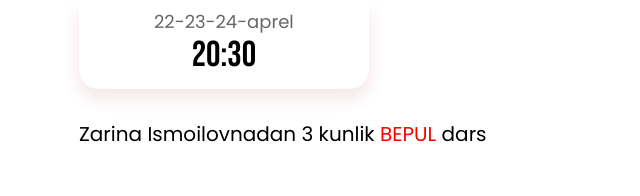
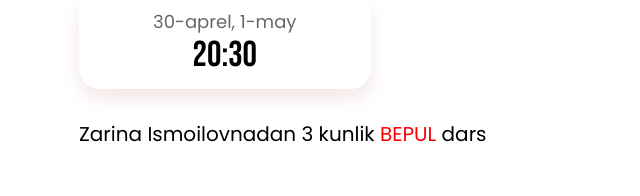
Before and after one commit to sultonbayevogabek/rusiy-fulfiledu-uz, a website: page index.html in a window 1280 px wide. Shown: the top 196 px of the page, 0-640 px from the left. Drawn offline with Linux system fonts and the light colour scheme; no server answers.

Commit message:
initial commit

```diff
--- a/index.html
+++ b/index.html
@@ -19,7 +19,7 @@
     <div class="hidden 1100px:flex gap-[8px] 800px:gap-[16px] 1200px:gap-[20px] leading-[1.3]">
       <div
         class="flex flex-col grow py-3 800px:py-[9.5px] text-center rounded-b-[16px] 800px:rounded-b-[20px] 1200:rounded-b-[40px] custom-shadow bg-[rgb(255,255,255)]">
-        <div class="text-[12px] 800px:text-[14px] 1200px:text-[18px] text-[#00000099]">22-23-24-aprel</div>
+        <div class="text-[12px] 800px:text-[14px] 1200px:text-[18px] text-[#00000099]">30-aprel, 1-may</div>
         <div class="text-[20px] 800px:text-[28px] 1200px:text-[36px] font-bebas">20:30</div>
       </div>
       <div
@@ -43,7 +43,7 @@
           </defs>
         </svg>
 
-        <div class="text-[16px] 800px:text-[18px] text-[#00000099]">22-23-24-aprel</div>
+        <div class="text-[16px] 800px:text-[18px] text-[#00000099]">30-aprel, 1-may</div>
       </div>
 
       <div class="text-[28px] 1100px:text-[32px] font-bebas">20:30</div>
--- a/js/register.js
+++ b/js/register.js
@@ -9,7 +9,7 @@
     joinButton.disabled = true;
     await statistics.onClickTgBtn();
     joinButton.disabled = false;
-    window.location.href = 'https://t.me/+RrBFtqIZwKZkNTcy';
+    window.location.href = 'https://t.me/+MAe5fatG3qVkYzZi';
   })
 
   if (user && user?.name && user?.phone && user?.time) {
```
